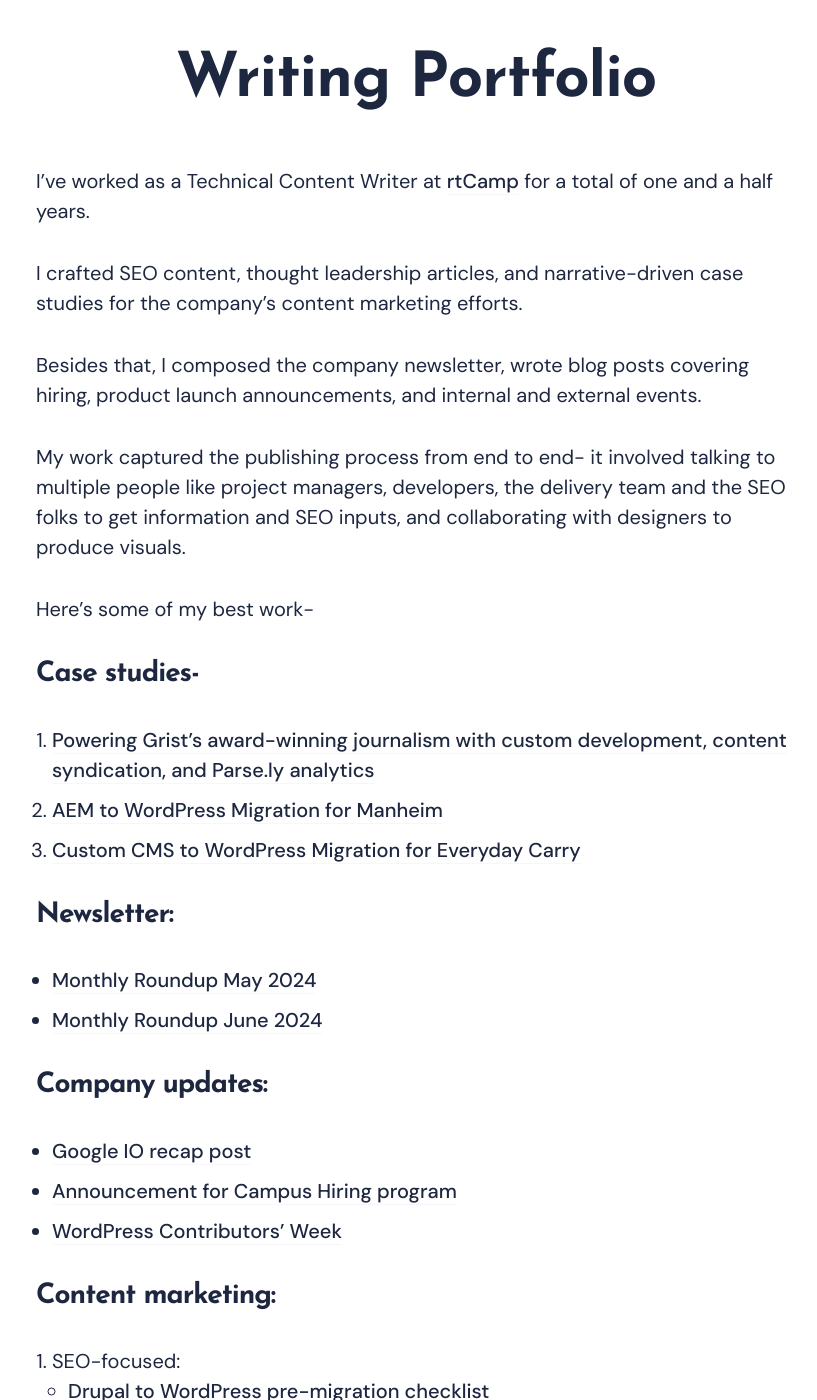
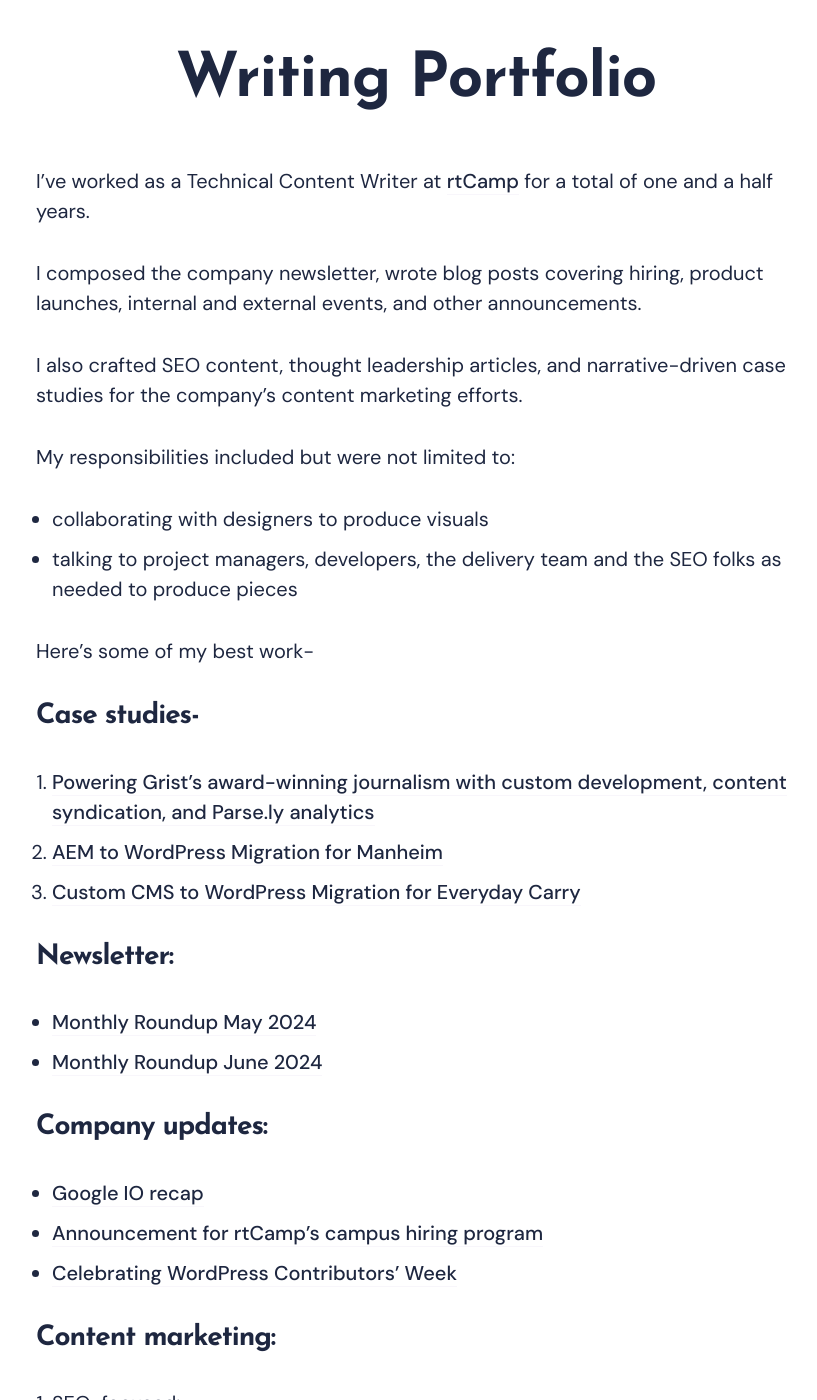
Before and after one commit to wowashuwow/wowashuwow.github.io, a Jekyll site: the page built from _pages/portfolio.md, in a window 1280 px wide and 1400 px high, scrolled down 208 px. Shown: the whole window, without its empty margins (224-1041 px from the left). Built offline with Jekyll 4.4.1, drawn with Linux system fonts in a browser that asks for light colours; nearby versions of some CDN libraries; some of the changed text lies outside the part shown.

Commit message:
updated copy on home, blog, about and fixed link in how to build own website

```diff
--- a/_data/settings.yml
+++ b/_data/settings.yml
@@ -21,8 +21,8 @@ menu__settings:
 #-------------------------------
 # Hero Settings
 hero:
-  hero__title: Hello!
-  hero__description: Welcome to my home on the internet where I showcase my photography and write about fitness, personal development, and other things that matter.<br>👉 <a href="https://ashutoshbhosale.com/about/">Who am I?</a>
+  hero__title: Hello and welcome!
+  hero__description: This is my home on the internet where I showcase my photography and talk about technology and personal development, among other things that matter.<br>👉 <a href="https://ashutoshbhosale.com/about/">Who am I?</a>
 
 
 #-------------------------------
--- a/_pages/portfolio.md
+++ b/_pages/portfolio.md
@@ -6,11 +6,13 @@ sitemap: false
 ---
 I've worked as a Technical Content Writer at [rtCamp](https://rtcamp.com) for a total of one and a half years.
 
-I crafted SEO content, thought leadership articles, and narrative-driven case studies for the company's content marketing efforts.
+I composed the company newsletter, wrote blog posts covering hiring, product launches, internal and external events, and other announcements.
 
-Besides that, I composed the company newsletter, wrote blog posts covering hiring, product launch announcements, and internal and external events.
+I also crafted SEO content, thought leadership articles, and narrative-driven case studies for the company's content marketing efforts.
 
-My work captured the publishing process from end to end- it involved talking to multiple people like project managers, developers, the delivery team and the SEO folks to get information and SEO inputs, and collaborating with designers to produce visuals.
+My responsibilities included but were not limited to:
+- collaborating with designers to produce visuals
+- talking to project managers, developers, the delivery team and the SEO folks as needed to produce pieces
 
 Here's some of my best work-
 
@@ -25,24 +27,26 @@ Here's some of my best work-
 - [Monthly Roundup June 2024](https://rtcamp.com/blog/monthly-roundup-april-2024/)
 
 ## Company updates:
-- [Google IO recap post](https://rtcamp.com/blog/google-io-2024-recap/)
-- [Announcement for Campus Hiring program](https://rtcamp.com/blog/campus-hiring-2024/)
-- [WordPress Contributors' Week](https://rtcamp.com/blog/celebrating-21-years-of-wordpress-with-contributors-week/)
+- [Google IO recap](https://rtcamp.com/blog/google-io-2024-recap/)
+- [Announcement for rtCamp's campus hiring program](https://rtcamp.com/blog/campus-hiring-2024/)
+- [Celebrating WordPress Contributors' Week](https://rtcamp.com/blog/celebrating-21-years-of-wordpress-with-contributors-week/)
 
 ## Content marketing:
 
 1. SEO-focused:
    - [Drupal to WordPress pre-migration checklist](https://rtcamp.com/blog/drupal-to-wordpress-pre-migration-checklist/)
 
-2. Thought Leadership piece:
+2. Thought Leadership:
    - [Decoupled vs Headless WordPress](https://rtcamp.com/blog/decoupled-vs-headless-wordpress/)
 
 ## Something Creative:
 [Why don’t rtCampers have dark circles?](https://rtcamp.com/blog/why-dont-rtcampers-have-dark-circles/)
 
-I also did some [UX writing for a Google project](https://ashutoshbhosale.com/blog/what-i-learned-working-on-a-google-project).
+## Other:
+
+I did some [UX writing for a Google project](https://ashutoshbhosale.com/blog/what-i-learned-working-on-a-google-project).
 
 
-Before rtCamp, I wrote affiliate marketing content for The Drive. [Here's my author page](https://www.thedrive.com/authors/ashutosh-bhosale).
+Before rtCamp, I wrote affiliate marketing content for The Drive. [Check out my author page](https://www.thedrive.com/authors/ashutosh-bhosale).
 
-Do you like what you see? Awesome! I like fully-remote and async work wherever possible (minimal calls, please!). If this sounds like a match, please do get in touch, I would love to work with you!
+Do you like what you see? Awesome! I like fully-remote and async work (minimal calls, please!). If it sounds like a match, please shoot me a message at **ab (at) ashutoshbhosale.com**, I would love to work with you!
--- a/blog/index.html
+++ b/blog/index.html
@@ -1,7 +1,7 @@
 ---
 layout: default
 title: Blog
-description: You'll find detailed workout routines, notes from transformative books and articles, tech guides that make life easier, and opinionated pieces on things I care about. There's something for everyone on my blog.
+description: You'll find detailed workout routines, tech guides that make life easier, notes from transformative books and articles, as well as random bursts of creativity. Take a look around, there's something for everyone on my blog.
 ---
 
 <!-- begin hero -->
```
Also changed, not shown: _pages/about.md (+1 -1 lines), _posts/2022-1-7-how-to-build-your-own-website.md (+1 -1 lines).
